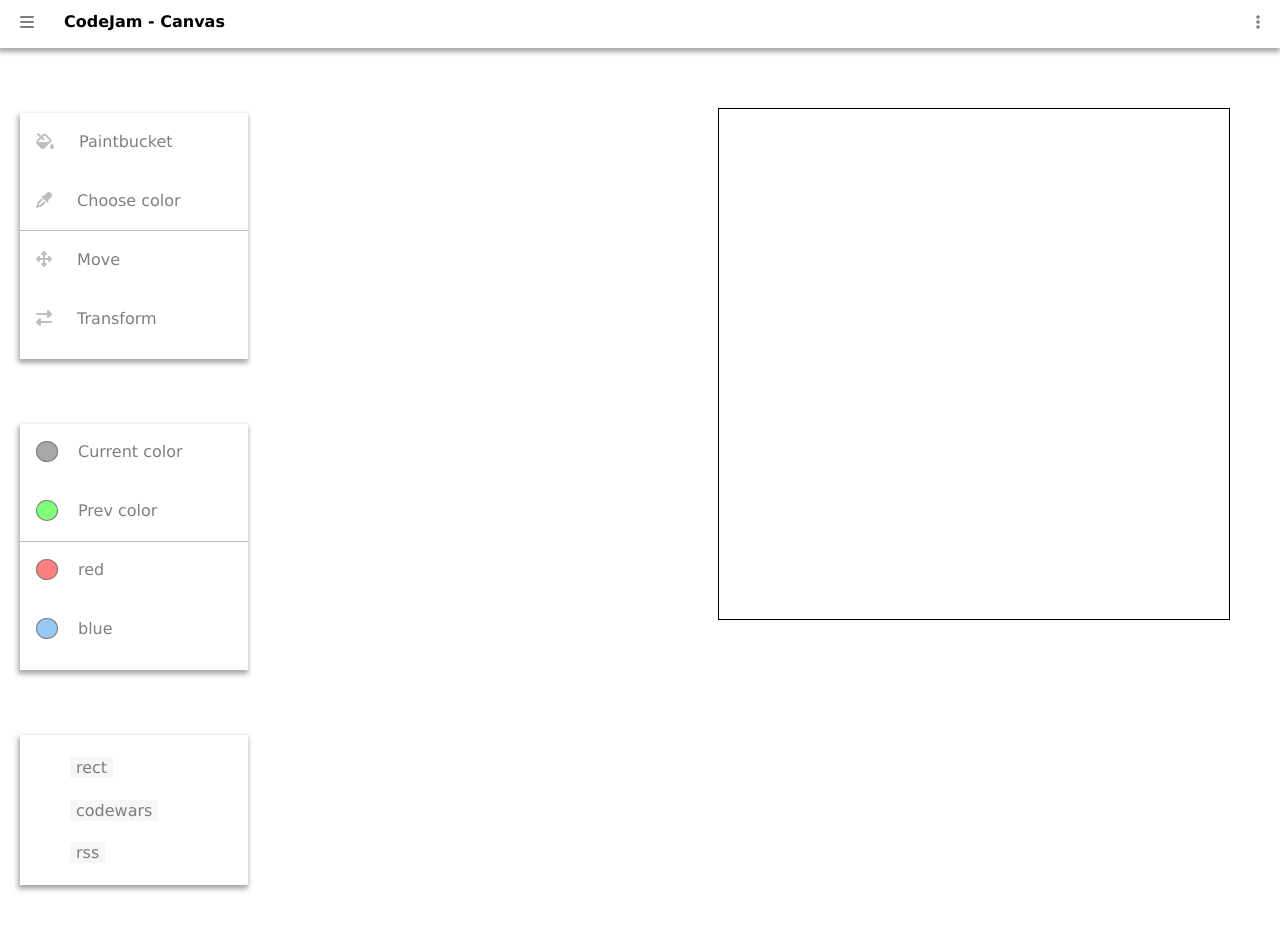
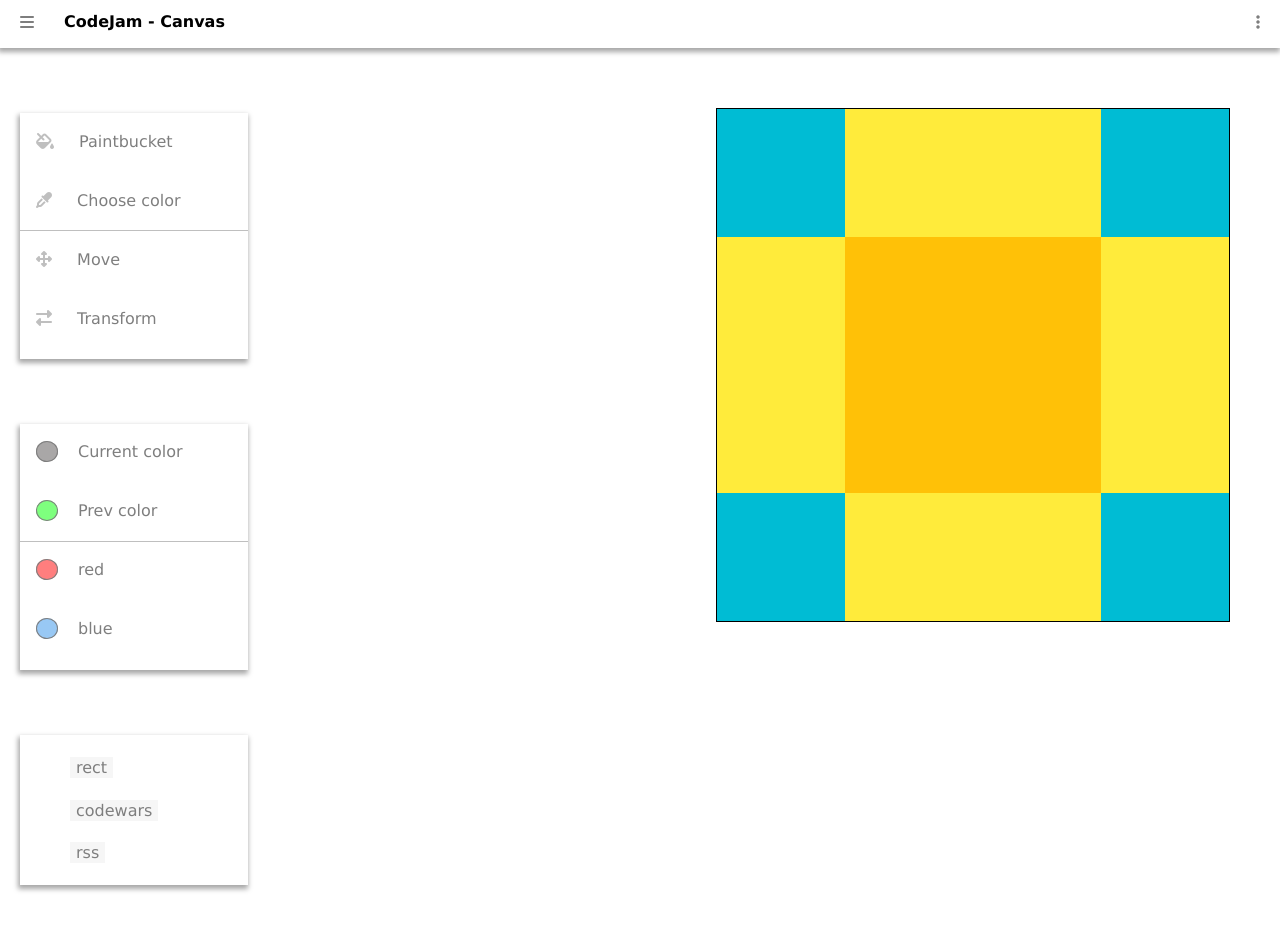
Before and after one commit to Grenzen/codejam-canvas, a plain HTML site: page data/index.html in a window 1280 px wide. Both pictures are taken after a click on the button "rect". Drawn offline with Linux system fonts and the light colour scheme.

Commit message:
docs: add index.js file with functional for simple rectangles

```diff
--- a/data/index.html
+++ b/data/index.html
@@ -59,9 +59,10 @@
         </section>
       </section>
       <section class="canvas_wrapper">
-        <canvas></canvas>
+        <canvas id="canvas"></canvas>
       </section>
     </main>
     <footer></footer>
+    <script src="./index.js"></script>
   </body>
 </html>
--- /dev/null
+++ b/data/index.js
@@ -0,0 +1,42 @@
+let canvas = document.getElementById('canvas');
+
+canvas.width = 512;
+canvas.height = 512;
+
+let c = canvas.getContext('2d');
+
+let rect = [
+  ["00BCD4", "FFEB3B","FFEB3B","00BCD4"],
+  ["FFEB3B", "FFC107","FFC107","FFEB3B"],
+  ["FFEB3B", "FFC107","FFC107","FFEB3B"],
+  ["00BCD4", "FFEB3B","FFEB3B","00BCD4"]
+];
+
+function goRectangles(choose) {
+  let sizeXY = choose,
+      y = 0;
+
+  for (let i = 0; i < 4; i++) {
+    let x = 0;
+
+    for (let j = 0; j < 4; j++) {
+      c.fillStyle = `#${rect[i][j]}`;
+      c.fillRect(x, y, sizeXY, sizeXY);
+      x += sizeXY;
+    }
+    y += sizeXY;
+  }
+  return console.log('congrats');
+}
+
+// goRectangles(128);
+rectangles.addEventListener("click", function() {
+  goRectangles(128)
+});
+// c.fillStyle = `#${rectangles[0][0]}`;
+// c.fillRect(0, 0, 128, 128);
+
+// c.fillStyle = `#${rectangles[0][1]}`;
+// c.fillRect(128, 0, 128, 128);
+// c.fillStyle = `#FFEB3B`;
+// c.fillRect(x, 0, x, y);
--- a/data/stylesheets/header.css
+++ b/data/stylesheets/header.css
@@ -1,6 +1,6 @@
 .header_wrapper {
   max-width: 1440px;
-  min-width: 810px;
+  /* min-width: 810px; */
   width: 100%;
   height: 48px;
   padding: 14px 20px;
--- a/data/stylesheets/main.css
+++ b/data/stylesheets/main.css
@@ -82,6 +82,12 @@
   font-size: 16px;
 }
 
+.button,
+.button:active,
+.button:focus {
+  outline: none;
+}
+
 .canvas_wrapper {
   padding-top: 60px;
   margin-left: auto;
@@ -89,7 +95,5 @@
 }
 
 canvas {
-  width: 512px;
-  height: 512px;
   border: 1px solid black;
 }
```
